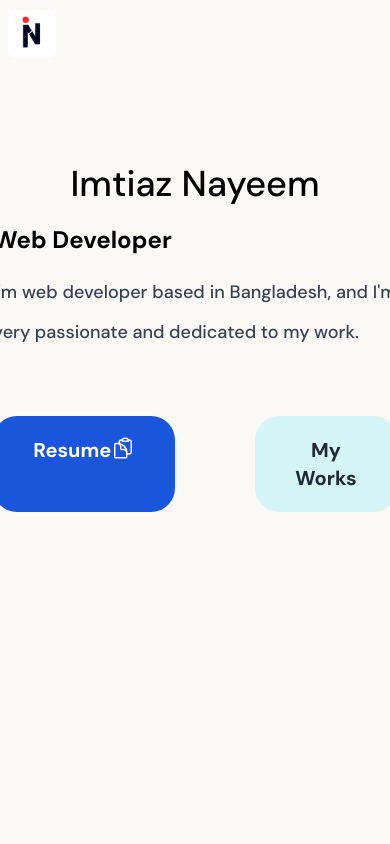
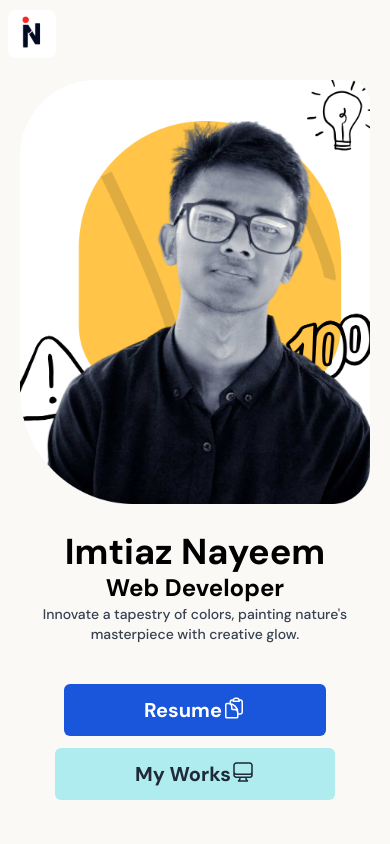
Before and after one commit to ImtiazNayeemShawon/Imtiaz-Nayeem-Shawon, a Next.js app: page /Home in a window 390 px wide. Shown: the top 844 px of the page. Built offline with nearby package versions, Linux system fonts and the light colour scheme.

Commit message:
front pic added

```diff
--- a/pages/Home.js
+++ b/pages/Home.js
@@ -1,39 +1,41 @@
 import React from "react";
-// import Image from "next/image";
-// import Imtiaz from "../public/imti.png";
+import Image from "next/image";
+import Imtiaz from "../public/imtiazNayeem.png";
 
 export default function Home() {
   return (
     <React.Fragment>
       <div className="bghome">
         <div className="grid grid-cols-2 max-sm:grid-cols-1  place-items-center mx-20  max-sm:mx-5 ">
-          <div className="mt-40">
-            <h1 className="leading-tight text-7xl font-medium capitalize text-black max-sm:mt-1 max-sm:text-center max-sm:text-4xl mainfont">
+          <div className="max-sm:mt-20 md:hidden">
+            <Image
+              className="m-auto  max-sm:block"
+              src={Imtiaz}
+              width={350}
+              alt="imtiaz nayeem shawon"
+            />
+          </div>
+          <div className="mt-40 max-sm:mt-6">
+            <h1 className="leading-tight text-7xl  capitalize text-black max-sm:mt-1 max-sm:text-center max-sm:text-4xl mainfont font-semibold">
               Imtiaz Nayeem
             </h1>
-            <div className="flex justify-content mt-5">
-              <div>
-                {" "}
-                <h2 className="text-2xl mainfont font-semibold capitalize job">
-                  web Developer
-                </h2>
-              </div>
+            <div>
+              {" "}
+              <h2 className="text-2xl mainfont font-semibold capitalize max-sm:text-center">
+                web Developer
+              </h2>
             </div>
-            <div className="">
-              {/* <Image
-              className="m-auto  hidden max-sm:block"
-              src={Imtiaz}
-              width="500"
-              alt="imtiaz nayeem shawon"
-            /> */}
-            </div>
-            <p className="text-gray-700 leading-10 mr-40 max-sm:mr-0 text-left text-lg  mt-4 max-sm:text-justify font-medium ">
+
+            <p className="text-gray-700 leading-10 mr-40 max-sm:m-0 text-left text-lg  mt-4 max-sm:text-center font-medium max-sm:text-sm">
               {" "}
-              I'm web developer based in Bangladesh, and I'm very passionate and
-              dedicated to my work.
+              Innovate a tapestry of colors, painting nature's masterpiece with
+              creative glow.
             </p>
-            <div className="flex max-sm:justify-around gap-20 mt-10">
-              <button className="mt-6 flex justify-around bg-blue-700 text-xl text-white px-10 py-5 rounded-3xl capitalize font-semibold hover:bg-white hover:text-gray-800 duration-300 hover:shadow-sm">
+            <div className="flex  gap-20 mt-10 max-sm:block">
+              <button
+                className="mt-6 flex justify-around bg-blue-700 text-xl text-white px-10 py-5 rounded-3xl capitalize font-semibold hover:bg-white hover:text-gray-800 duration-300 hover:shadow-sm
+              max-sm:m-auto max-sm:px-20 max-sm:py-3 max-sm:rounded-md max-sm:"
+              >
                 Resume{" "}
                 <svg
                   xmlns="http://www.w3.org/2000/svg"
@@ -50,18 +52,35 @@ export default function Home() {
                   />
                 </svg>
               </button>
-              <button className="mt-6 flex justify-around bg-teal-100  text-xl text-gray-800  px-10 py-5 rounded-3xl capitalize font-semibold hover:bg-blue-700 hover:text-white duration-300 hover:shadow-sm">
+              <button
+                className="mt-6 flex justify-around bg-teal-200  text-xl text-gray-800  px-10 py-5 rounded-3xl capitalize font-semibold hover:bg-blue-700 hover:text-white  duration-300 hover:shadow-sm
+              max-sm:m-auto max-sm:px-20 max-sm:py-3 max-sm:rounded-md max-sm:mt-3"
+              >
                 My works
+                <svg
+                  xmlns="http://www.w3.org/2000/svg"
+                  fill="none"
+                  viewBox="0 0 24 24"
+                  strokeWidth={1.5}
+                  stroke="currentColor"
+                  className="w-6 h-6"
+                >
+                  <path
+                    strokeLinecap="round"
+                    strokeLinejoin="round"
+                    d="M9 17.25v1.007a3 3 0 01-.879 2.122L7.5 21h9l-.621-.621A3 3 0 0115 18.257V17.25m6-12V15a2.25 2.25 0 01-2.25 2.25H5.25A2.25 2.25 0 013 15V5.25m18 0A2.25 2.25 0 0018.75 3H5.25A2.25 2.25 0 003 5.25m18 0V12a2.25 2.25 0 01-2.25 2.25H5.25A2.25 2.25 0 013 12V5.25"
+                  />
+                </svg>
               </button>
             </div>
           </div>
           <div className="">
-            {/* <Image
-              className="m-auto  hidden max-sm:block"
+            <Image
+              className="m-auto max-sm:hidden block mt-16"
               src={Imtiaz}
               width="500"
               alt="imtiaz nayeem shawon"
-            /> */}
+            />
           </div>
         </div>
       </div>
--- a/pages/SmallIntro.js
+++ b/pages/SmallIntro.js
@@ -10,23 +10,23 @@ export default function SmallIntro() {
   return (
     <div>
       <div className="shadow-xl bg-slate-200 rounded-2xl mx-44 max-sm:m-0 max-sm:bg-transparent max-sm:shadow-sm">
-        <div class=" mt-44 flex justify-around max-sm:block max-sm:p-1 ">
-          <div className="grid justify-items-center bg-slate-100 rounded-2xl p-10 m-7 w-96 max-sm:text-center max-sm:w-auto max-sm:m-2  ">
+        <div class=" mt-44 flex justify-around max-sm:mt-10">
+          <div className="grid justify-items-center bg-slate-100 rounded-2xl p-10 m-7 w-96 max-sm:text-center  max-sm:m-2  ">
             <Image src={Projects} alt="projects" />
             <h1 className="text-xl font-bold text-gray-800 uppercase">
               20+Projects
             </h1>
-            <p className="text-left text-gray-500 capitalize text-sm leading-7 max-sm:text-center">
+            <p className="text-left text-gray-500 capitalize text-sm leading-7 max-sm:text-center max-sm:leading-5">
               I am completed 20+ project
             </p>
           </div>
 
-          <div className="grid justify-items-center bg-slate-100 rounded-2xl p-10 m-7 w-96 max-sm:text-center max-sm:w-auto max-sm:m-2">
+          <div className="grid justify-items-center bg-slate-100 rounded-2xl p-10 m-7 w-96 max-sm:text-center  max-sm:m-2">
             <Image src={Client} alt="Client" />
             <h1 className="text-xl font-bold text-gray-800 uppercase">
               11+Client
             </h1>
-            <p className="text-left text-gray-500 capitalize text-sm leading-7 max-sm:text-center">
+            <p className="text-left text-gray-500 capitalize text-sm leading-7 max-sm:text-center max-sm:leading-5">
               {" "}
               I have done some client work
             </p>
--- a/pages/experince.js
+++ b/pages/experince.js
@@ -6,10 +6,10 @@ import { useScroll, animated } from '@react-spring/web'
 export default function experince() {
 
   return (
-    <div className="mx-60 mt-40 max-sm:mx-5 ">
+    <div className="mx-60 mt-40 max-sm:mx-5 max-sm:mt-20">
       <div className="">
         <h1 className="text- text-4xl text-center font-bold text-cyan-800	normal-case">My experinces </h1>
-        <p className="text-center font-semibold mt-5 normal-case text-lg">I have extensive experience as a web developer, having worked with numerous organizations and gained valuable insights.</p>
+        <p className="text-center font-semibold mt-5 normal-case text-lg max-sm:text-sm max-sm:font-thin">I have extensive experience as a web developer, having worked with numerous organizations and gained valuable insights.</p>
         <div className="w-full bg-pink-300 rounded-xl h-1 mt-6"></div>
         <div>
           {Job.map((item) =>  (
--- a/pages/index.js
+++ b/pages/index.js
@@ -24,9 +24,9 @@ export default function App() {
        <div className="bghome">
        <Home />
        <SmallIntro />
-        <Brands />
+        {/* <Brands /> */}
        </div>
-       {/* <WhatIDo /> */}
+
 
         <Experince />
         <Ex />
```
Also changed, not shown: public/imtiazNayeem.png (added).
